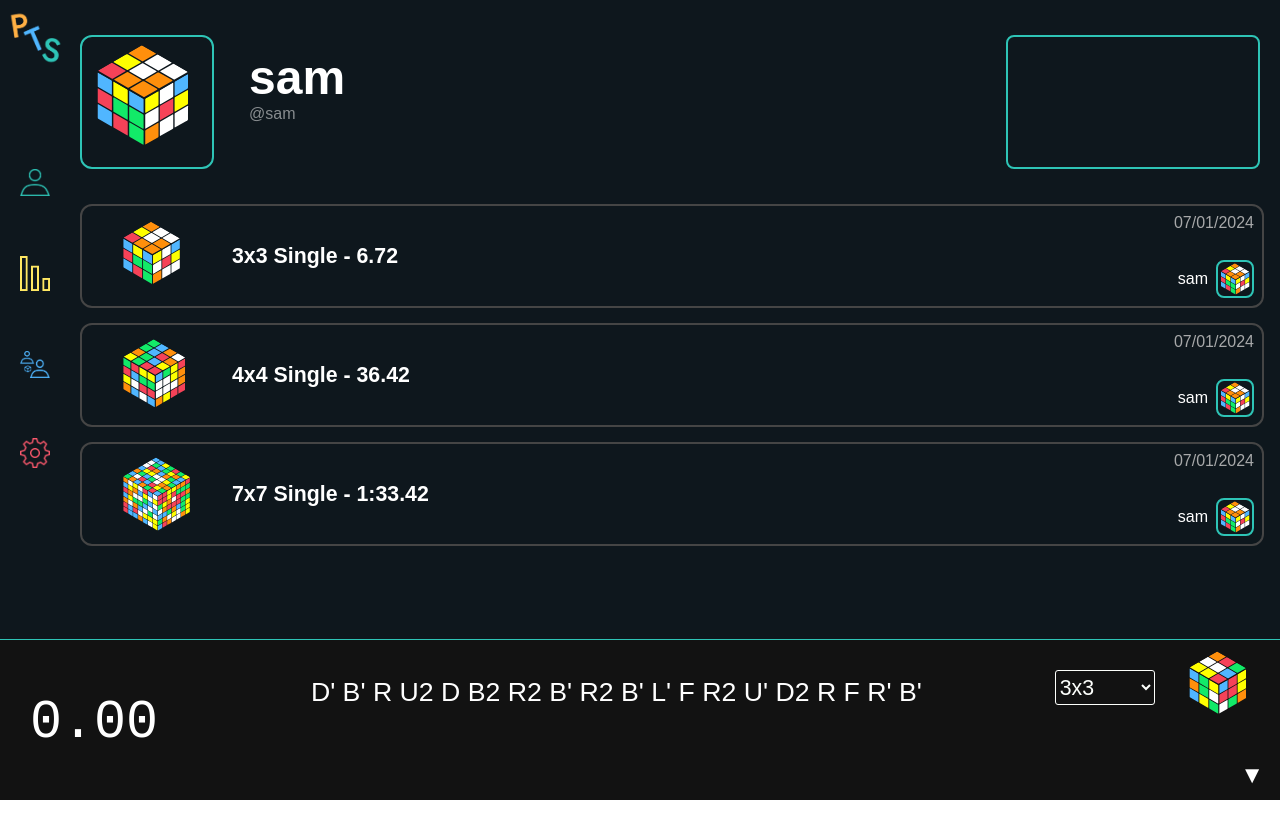
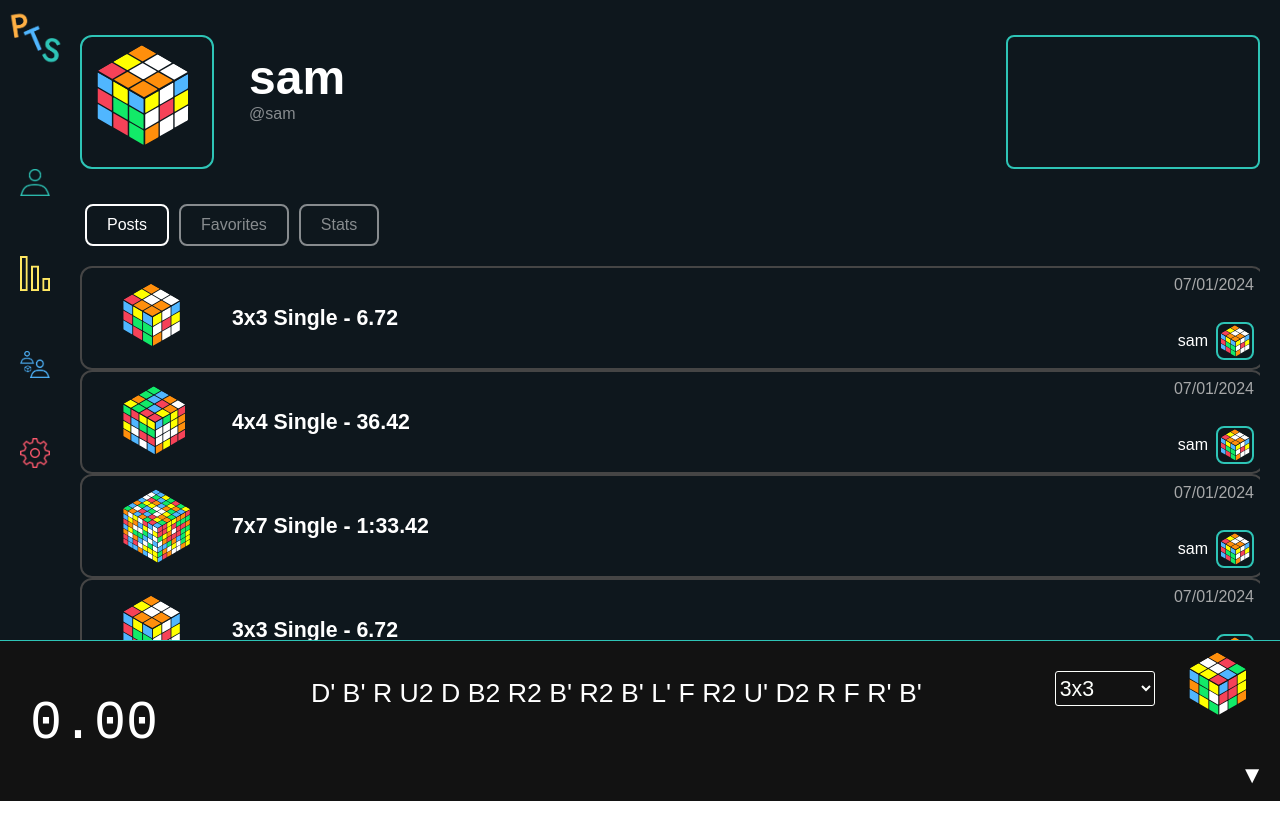
Before and after one commit to samdeaconprojects/peelthestickers, a React (Create React App) app: page /profile in a window 1280 px wide. Shown: the top 817 px of the page. Built offline with nearby package versions, Linux system fonts and the light colour scheme; a web font is replaced by a local one.

Commit message:
maincontent scroll fix

```diff
--- a/src/App.css
+++ b/src/App.css
@@ -25,8 +25,21 @@
 
 .navAndPage {
   display: flex;
+}
+
+/* App.css */
+.navAndPage {
+  transition: height 0.3s ease; /* Smooth transition when height changes */
+}
+
+.navAndPage.fullHeight {
   height: 100%;
 }
+
+.navAndPage.reducedHeight {
+  height: 80%;
+}
+
 
 .toggle-bar {
   position: fixed;
@@ -62,7 +75,24 @@ body {
   align-items: center;
   justify-content: space-between;
   position: relative;
+  overflow-y: scroll;
 }
+
+/* Hide scrollbars in a container for Webkit-based browsers (e.g., Chrome, Safari) */
+.main-content::-webkit-scrollbar {
+  display: none; /* Hide scrollbar for Chrome, Safari, and Opera */
+}
+
+/* Hide scrollbars in a container for Firefox */
+.main-content {
+  scrollbar-width: none; /* Hide scrollbar for Firefox */
+}
+
+/* Hide scrollbars in Internet Explorer 10+ and Edge */
+.main-content {
+  -ms-overflow-style: none; /* Hide scrollbar for IE and Edge */
+}
+
 
 .timer-display {
   text-align: right;
--- a/src/App.js
+++ b/src/App.js
@@ -1,4 +1,3 @@
-// App.js
 import React, { useState, useEffect } from "react";
 import "./App.css";
 import Timer from "./components/Timer/Timer";
@@ -79,7 +78,7 @@ function App() {
   return (
     <SettingsProvider>
       <div className={`App ${!isHomePage ? 'music-player-mode' : ''}`}>
-        <div className="navAndPage">
+        <div className={`navAndPage ${showPlayerBar ? 'reducedHeight' : 'fullHeight'}`}>
           <Navigation />
           <div className="main-content">
             <Routes>
--- a/src/components/Profile/Profile.css
+++ b/src/components/Profile/Profile.css
@@ -1,3 +1,61 @@
+.tabContainer {
+    display: flex;
+}
+
+.tabButton {
+    padding: 10px 20px;
+    cursor: pointer;
+    background-color: transparent;
+    border: 2px solid #FFFFFF;
+    color: white;
+    margin: 0 5px;
+    font-size: 16px;
+    border-radius: 8px;
+    outline: none;
+    transition: background-color 0.3s ease;
+    opacity: 50%;
+}
+
+.tabButton.active {
+    /*background-color: #007B7F;*/
+    opacity: 100%;
+}
+
+.tabButton:hover {
+    /*background-color: #1F8A93*/
+    opacity: 100%;
+}
+
+.profileContent {
+    display: flex;
+    overflow: hidden;
+    width: 100%;
+    height: calc(100% - 60px); /* Adjust height to accommodate the tab buttons */
+    margin-top: 20px;
+    position: relative; /* Ensures proper positioning of the tab content */
+}
+
+.tabContent {
+    min-width: 100%;
+    opacity: 0;
+    transition: opacity 0.3s ease-in-out, transform 0.3s ease-in-out;
+    top: 0;
+    left: 0;
+    right: 0;
+    bottom: 0;
+    display: none; /* Hide inactive tabs */
+}
+
+.activeContent {
+    opacity: 1;
+    display: block; /* Show only the active tab */
+}
+
+
+
+
+
+
 .profilePicture {
     border: 2px solid #2EC4B6;
     border-radius: 12px;
--- a/src/components/Profile/Profile.js
+++ b/src/components/Profile/Profile.js
@@ -1,18 +1,66 @@
-import React from 'react';
+import React, { useState } from 'react';
 import './Profile.css';
 import Post from './Post';
 import ProfileHeader from './ProfileHeader';
 
 function Profile() {
+  const [activeTab, setActiveTab] = useState(0);
+
+  const handleTabClick = (index) => {
+    setActiveTab(index);
+  };
+
+  const handleSwipe = (direction) => {
+    if (direction === 'left' && activeTab < 2) {
+      setActiveTab(activeTab + 1);
+    } else if (direction === 'right' && activeTab > 0) {
+      setActiveTab(activeTab - 1);
+    }
+  };
+
   return (
-    <div className="Page">
+    <div className="Page" onTouchStart={(e) => this.touchStart = e.changedTouches[0].clientX}
+         onTouchEnd={(e) => {
+           const touchEnd = e.changedTouches[0].clientX;
+           if (this.touchStart - touchEnd > 50) {
+             handleSwipe('left');
+           }
+           if (touchEnd - this.touchStart > 50) {
+             handleSwipe('right');
+           }
+         }}>
 
       <ProfileHeader />
 
-      <div className='profileContent'>
+      <div className="tabContainer">
+        <button className={`tabButton ${activeTab === 0 ? 'active' : ''}`} onClick={() => handleTabClick(0)}>Posts</button>
+        <button className={`tabButton ${activeTab === 1 ? 'active' : ''}`} onClick={() => handleTabClick(1)}>Favorites</button>
+        <button className={`tabButton ${activeTab === 2 ? 'active' : ''}`} onClick={() => handleTabClick(2)}>Stats</button>
+      </div>
+
+      <div className="profileContent">
+        <div className={`tabContent ${activeTab === 0 ? 'activeContent' : ''}`}>
           <Post name={"sam"} date={"07/01/2024"} event={"333"} singleOrAverage={"Single"} scramble={"U2 F2 U2 F B D2 U2 L2 B' L F' R F' U' B D F2 U D2 L'"} time={"6.72"}/>
           <Post name={"sam"} date={"07/01/2024"} event={"444"} singleOrAverage={"Single"} scramble={"Lw' Bw2 Rw2 D' Rw2 U' R U Bw Uw' R D B' Lw2 D Bw2 U' Fw Rw Lw2 Dw Lw' D' Rw Bw' D Rw U2 Lw U' F2 L' Bw' Rw Lw Uw2 Dw2 Bw2 Dw Lw' D U2 Bw' Lw'"} time={"36.42"}/>
           <Post name={"sam"} date={"07/01/2024"} event={"777"} singleOrAverage={"Single"} scramble={"3Rw' 3Dw Fw' Lw' 3Rw' 3Fw' 3Dw L 3Rw2 3Bw2 Rw Dw2 3Bw' U D 3Lw Rw Lw2 Fw' B2 3Lw B' Dw' R2 Uw' 3Rw2 3Fw Uw2 3Bw' 3Lw2 3Rw 3Lw Uw Fw' Rw 3Uw2 Bw2 Lw D' 3Lw' Fw Lw U Bw Fw B2 R F' 3Uw Bw D' Rw' D' R' Bw' 3Dw' 3Uw2 R' 3Fw2 Uw2 B 3Uw2 F2 Rw' 3Lw' 3Rw2 3Dw 3Lw2 U' Bw D' Bw' 3Uw' 3Fw 3Lw R' 3Fw Bw' 3Rw2 3Uw 3Dw2 3Fw2 3Dw' 3Lw2 3Uw B 3Fw2 D' B F2 3Lw2 3Uw F2 Dw 3Uw2 3Lw Rw2 3Uw' 3Lw"} time={"1:33.42"}/>
+          <Post name={"sam"} date={"07/01/2024"} event={"333"} singleOrAverage={"Single"} scramble={"U2 F2 U2 F B D2 U2 L2 B' L F' R F' U' B D F2 U D2 L'"} time={"6.72"}/>
+          <Post name={"sam"} date={"07/01/2024"} event={"444"} singleOrAverage={"Single"} scramble={"Lw' Bw2 Rw2 D' Rw2 U' R U Bw Uw' R D B' Lw2 D Bw2 U' Fw Rw Lw2 Dw Lw' D' Rw Bw' D Rw U2 Lw U' F2 L' Bw' Rw Lw Uw2 Dw2 Bw2 Dw Lw' D U2 Bw' Lw'"} time={"36.42"}/>
+          <Post name={"sam"} date={"07/01/2024"} event={"777"} singleOrAverage={"Single"} scramble={"3Rw' 3Dw Fw' Lw' 3Rw' 3Fw' 3Dw L 3Rw2 3Bw2 Rw Dw2 3Bw' U D 3Lw Rw Lw2 Fw' B2 3Lw B' Dw' R2 Uw' 3Rw2 3Fw Uw2 3Bw' 3Lw2 3Rw 3Lw Uw Fw' Rw 3Uw2 Bw2 Lw D' 3Lw' Fw Lw U Bw Fw B2 R F' 3Uw Bw D' Rw' D' R' Bw' 3Dw' 3Uw2 R' 3Fw2 Uw2 B 3Uw2 F2 Rw' 3Lw' 3Rw2 3Dw 3Lw2 U' Bw D' Bw' 3Uw' 3Fw 3Lw R' 3Fw Bw' 3Rw2 3Uw 3Dw2 3Fw2 3Dw' 3Lw2 3Uw B 3Fw2 D' B F2 3Lw2 3Uw F2 Dw 3Uw2 3Lw Rw2 3Uw' 3Lw"} time={"1:33.42"}/>
+          <Post name={"sam"} date={"07/01/2024"} event={"333"} singleOrAverage={"Single"} scramble={"U2 F2 U2 F B D2 U2 L2 B' L F' R F' U' B D F2 U D2 L'"} time={"6.72"}/>
+          <Post name={"sam"} date={"07/01/2024"} event={"444"} singleOrAverage={"Single"} scramble={"Lw' Bw2 Rw2 D' Rw2 U' R U Bw Uw' R D B' Lw2 D Bw2 U' Fw Rw Lw2 Dw Lw' D' Rw Bw' D Rw U2 Lw U' F2 L' Bw' Rw Lw Uw2 Dw2 Bw2 Dw Lw' D U2 Bw' Lw'"} time={"36.42"}/>
+          <Post name={"sam"} date={"07/01/2024"} event={"777"} singleOrAverage={"Single"} scramble={"3Rw' 3Dw Fw' Lw' 3Rw' 3Fw' 3Dw L 3Rw2 3Bw2 Rw Dw2 3Bw' U D 3Lw Rw Lw2 Fw' B2 3Lw B' Dw' R2 Uw' 3Rw2 3Fw Uw2 3Bw' 3Lw2 3Rw 3Lw Uw Fw' Rw 3Uw2 Bw2 Lw D' 3Lw' Fw Lw U Bw Fw B2 R F' 3Uw Bw D' Rw' D' R' Bw' 3Dw' 3Uw2 R' 3Fw2 Uw2 B 3Uw2 F2 Rw' 3Lw' 3Rw2 3Dw 3Lw2 U' Bw D' Bw' 3Uw' 3Fw 3Lw R' 3Fw Bw' 3Rw2 3Uw 3Dw2 3Fw2 3Dw' 3Lw2 3Uw B 3Fw2 D' B F2 3Lw2 3Uw F2 Dw 3Uw2 3Lw Rw2 3Uw' 3Lw"} time={"1:33.42"}/>
+          <Post name={"sam"} date={"07/01/2024"} event={"333"} singleOrAverage={"Single"} scramble={"U2 F2 U2 F B D2 U2 L2 B' L F' R F' U' B D F2 U D2 L'"} time={"6.72"}/>
+          <Post name={"sam"} date={"07/01/2024"} event={"444"} singleOrAverage={"Single"} scramble={"Lw' Bw2 Rw2 D' Rw2 U' R U Bw Uw' R D B' Lw2 D Bw2 U' Fw Rw Lw2 Dw Lw' D' Rw Bw' D Rw U2 Lw U' F2 L' Bw' Rw Lw Uw2 Dw2 Bw2 Dw Lw' D U2 Bw' Lw'"} time={"36.42"}/>
+          <Post name={"sam"} date={"07/01/2024"} event={"777"} singleOrAverage={"Single"} scramble={"3Rw' 3Dw Fw' Lw' 3Rw' 3Fw' 3Dw L 3Rw2 3Bw2 Rw Dw2 3Bw' U D 3Lw Rw Lw2 Fw' B2 3Lw B' Dw' R2 Uw' 3Rw2 3Fw Uw2 3Bw' 3Lw2 3Rw 3Lw Uw Fw' Rw 3Uw2 Bw2 Lw D' 3Lw' Fw Lw U Bw Fw B2 R F' 3Uw Bw D' Rw' D' R' Bw' 3Dw' 3Uw2 R' 3Fw2 Uw2 B 3Uw2 F2 Rw' 3Lw' 3Rw2 3Dw 3Lw2 U' Bw D' Bw' 3Uw' 3Fw 3Lw R' 3Fw Bw' 3Rw2 3Uw 3Dw2 3Fw2 3Dw' 3Lw2 3Uw B 3Fw2 D' B F2 3Lw2 3Uw F2 Dw 3Uw2 3Lw Rw2 3Uw' 3Lw"} time={"1:33.42"}/>
+        </div>
+        <div className={`tabContent ${activeTab === 1 ? 'activeContent' : ''}`}>
+          <h2>Favorites</h2>
+          {/* Add your favorite posts or content here */}
+        </div>
+        <div className={`tabContent ${activeTab === 2 ? 'activeContent' : ''}`}>
+          <h2>Stats</h2>
+          {/* Add your profile stats content here */}
+        </div>
       </div>
     </div>
   );
--- a/src/components/Stats/Stats.js
+++ b/src/components/Stats/Stats.js
@@ -47,7 +47,18 @@ function Stats({solves}) {
         <div className='stats-item'>
           <TimeTable solves={solves}/>
         </div>
-
+        <div className='stats-item'>
+          <LineChart times={times} title={"Current Avg: 3x3"}/>
+        </div>
+        <div className='stats-item'>
+          <TimeTable solves={solves}/>
+        </div>
+        <div className='stats-item'>
+          <LineChart times={times} title={"Current Avg: 3x3"}/>
+        </div>
+        <div className='stats-item'>
+          <TimeTable solves={solves}/>
+        </div>
         {/* Add more LineChart components as needed */}
       </div>
     </div>
```
